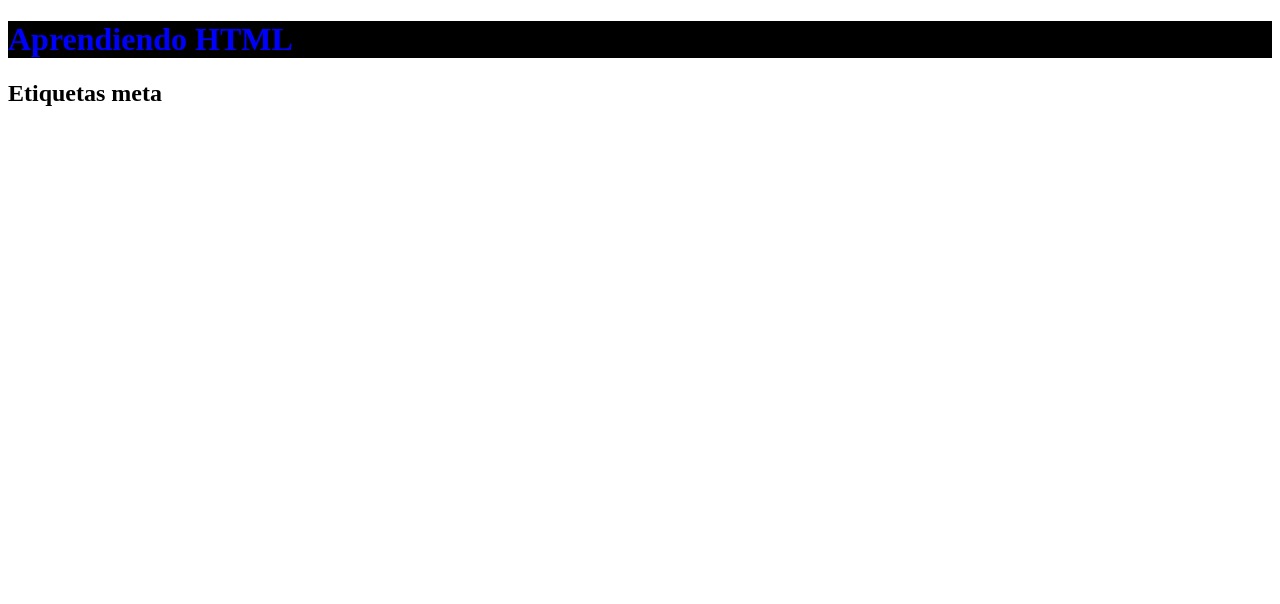
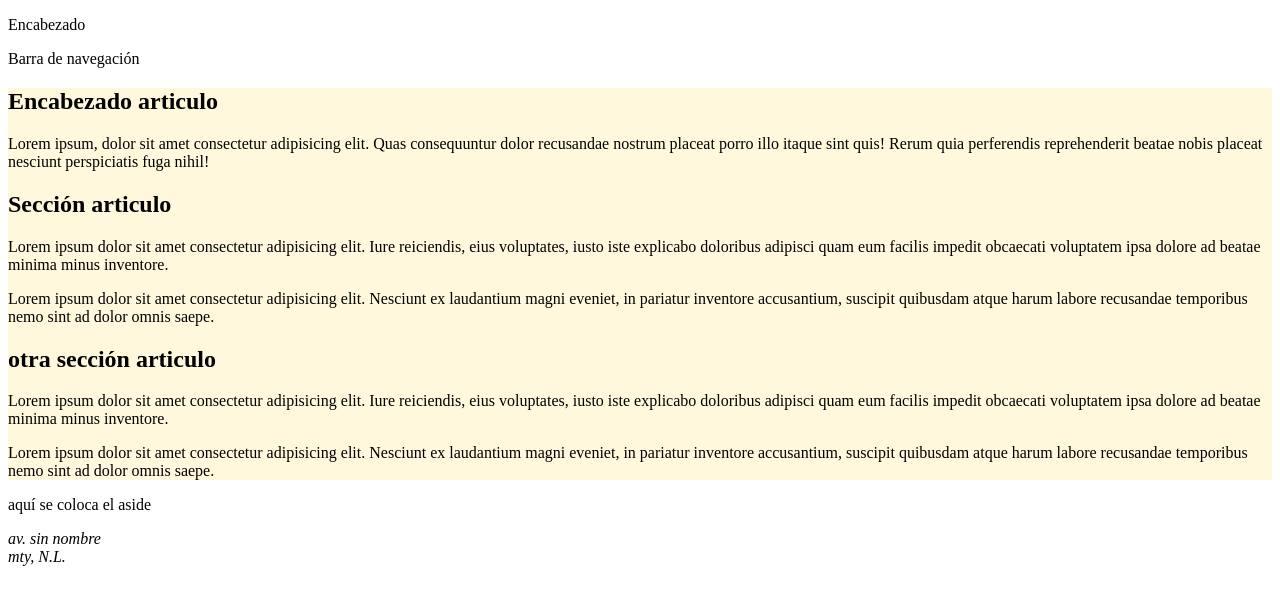
Before and after one commit to Diana1207/WebPage51_15, a plain HTML site: page index.html in a window 1280 px wide. Drawn offline with Linux system fonts and the light colour scheme.

Commit message:
se agrego etiquetas para definir documento html

```diff
--- a/index.html
+++ b/index.html
@@ -11,7 +11,41 @@
         <script src="codigo.js"></script>
     </head>
     <body>
-        <h1>Aprendiendo HTML</h1>
-        <h2>Etiquetas meta</h2>
+        <!-- Seccionado el documento -->
+        <header>
+            <p>Encabezado</p>
+        </header>
+        <nav>
+            <p>Barra de navegación</p>
+        </nav>
+        <article style= "background-color: cornsilk;">
+            <header>
+                <h2>Encabezado articulo</h2>
+            </header>
+            <p> Lorem ipsum, dolor sit amet consectetur adipisicing elit. Quas consequuntur dolor recusandae nostrum placeat porro illo itaque sint quis! Rerum quia perferendis reprehenderit beatae nobis placeat nesciunt perspiciatis fuga nihil! </p>
+            <section>
+                <header>
+                    <h2>Sección articulo</h2>
+                </header>
+                <p>Lorem ipsum dolor sit amet consectetur adipisicing elit. Iure reiciendis, eius voluptates, iusto iste explicabo doloribus adipisci quam eum facilis impedit obcaecati voluptatem ipsa dolore ad beatae minima minus inventore.</p>
+                <p>Lorem ipsum dolor sit amet consectetur adipisicing elit. Nesciunt ex laudantium magni eveniet, in pariatur inventore accusantium, suscipit quibusdam atque harum labore recusandae temporibus nemo sint ad dolor omnis saepe.</p>
+            </section>
+            <section>
+                <header>
+                    <h2> otra sección articulo</h2>
+                </header>
+                <p>Lorem ipsum dolor sit amet consectetur adipisicing elit. Iure reiciendis, eius voluptates, iusto iste explicabo doloribus adipisci quam eum facilis impedit obcaecati voluptatem ipsa dolore ad beatae minima minus inventore.</p>
+                <p>Lorem ipsum dolor sit amet consectetur adipisicing elit. Nesciunt ex laudantium magni eveniet, in pariatur inventore accusantium, suscipit quibusdam atque harum labore recusandae temporibus nemo sint ad dolor omnis saepe.</p>
+            </section>
+        </article>
+        <aside>
+            <p>aquí se coloca el aside</p>
+        </aside>
+        <footer>
+            <address>
+                av. sin nombre <br>
+                mty, N.L.
+            </address>
+        </footer>
     </body>
 </html>
```
